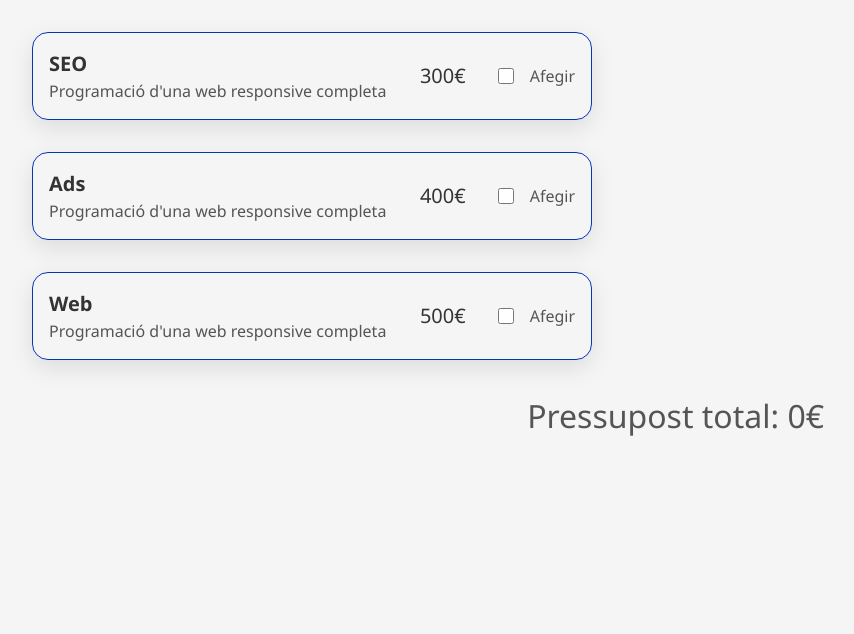
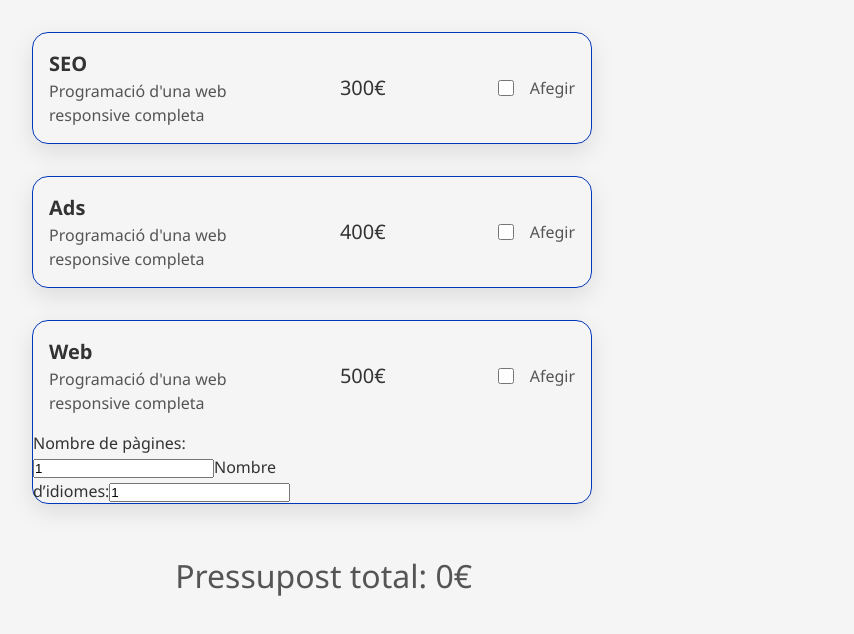
Before and after one commit to albertvallsbe/2025-s6-albertvalls, a React (Vite) app: page / in a window 1280 px wide. Shown: the top 634 px of the page, without its empty margins (328-1182 px from the left). Built offline with nearby package versions, Linux system fonts and the light colour scheme.

Commit message:
Add options in web service card

```diff
--- a/index.html
+++ b/index.html
@@ -5,7 +5,7 @@
 	<meta charset="UTF-8" />
 	<link rel="icon" type="image/svg+xml" href="/vite.svg" />
 	<meta name="viewport" content="width=device-width, initial-scale=1.0" />
-	<title>S5 - React cards</title>
+	<title>S6 - React</title>
 </head>
 
 <body>
--- a/src/App.tsx
+++ b/src/App.tsx
@@ -4,29 +4,39 @@ import dataCards from "./data/dataCards.json";
 import { Card } from "./components/Card";
 // import { useNavigation } from "./hooks/useNavigation";
 
+const WEB_SERVICE_ID = 3;
+
 const App = (): JSX.Element => {
 	const servicesList: ItemCard[] = dataCards;
+
 	const [selectedServices, setSelectedServices] = useState<number[]>([]);
+	const [webPages, setWebPages] = useState<number>(1);
+	const [webLanguages, setWebLanguages] = useState<number>(1);
 
-	const toggleServices = (idService: number, isChecked: boolean) => {
+	const toggleServices = (serviceId: number, isChecked: boolean) => {
 		setSelectedServices((seleccionats) => {
 			if (isChecked) {
-				return seleccionats.includes(idService)
+				return seleccionats.includes(serviceId)
 					? seleccionats
-					: [...seleccionats, idService];
-			} else {
-				return seleccionats.filter(
-					(identificador) => identificador !== idService
-				);
+					: [...seleccionats, serviceId];
 			}
+
+			return seleccionats.filter(
+				(identificador) => identificador !== serviceId
+			);
 		});
 	};
 
 	const totalBudget = useMemo(() => {
-		return servicesList
+		const baseCount = servicesList
 			.filter((service) => selectedServices.includes(service.id))
 			.reduce((acumulador, servei) => acumulador + servei.price, 0);
-	}, [servicesList, selectedServices]);
+
+		const webSelected = selectedServices.includes(WEB_SERVICE_ID);
+		const extraWeb = webSelected ? (webPages + webLanguages) * 30 : 0;
+
+		return baseCount + extraWeb;
+	}, [servicesList, selectedServices, webPages, webLanguages]);
 
 	return (
 		<>
@@ -39,11 +49,17 @@ const App = (): JSX.Element => {
 							checked: selectedServices.includes(servei.id),
 							onToggle: toggleServices,
 						}}
+						webOptionsProps={{
+							pages: webPages,
+							languages: webLanguages,
+							onChangePages: setWebPages,
+							onChangeLanguages: setWebLanguages,
+						}}
 					/>
 				))}
 
 				<div className="total__budget">
-					<span>Pressupost total:</span> {totalBudget}€
+					<span>Pressupost total: {totalBudget}€</span>
 				</div>
 			</div>
 		</>
--- a/src/components/Card.tsx
+++ b/src/components/Card.tsx
@@ -1,13 +1,27 @@
 import type { CardProps } from "../types/types";
+import { WebOptions } from "./WebOptions";
 
-export const Card = ({ card, controls }: CardProps): JSX.Element => {
+export const Card = ({
+	card,
+	controls,
+	webOptionsProps,
+}: CardProps): JSX.Element => {
 	const { checked = false, onToggle = () => {} } = controls ?? {};
+
+	const {
+		pages = 1,
+		languages = 1,
+		onChangePages,
+		onChangeLanguages,
+	} = webOptionsProps ?? {};
 
 	const handleChange = (event: React.ChangeEvent<HTMLInputElement>) => {
 		onToggle(card.id, event.target.checked);
 		console.log("card: ", card.id);
 		console.log("check: ", event.target.checked);
 	};
+
+	const isWebCard = card.id === 3;
 
 	return (
 		<article key={card.id} className={`card`}>
@@ -29,6 +43,14 @@ export const Card = ({ card, controls }: CardProps): JSX.Element => {
 					<p className="card__text">Afegir</p>
 				</div>
 			</div>
+			{isWebCard && onChangePages && onChangeLanguages && (
+				<WebOptions
+					pages={pages}
+					languages={languages}
+					onChangePages={onChangePages}
+					onChangeLanguages={onChangeLanguages}
+				/>
+			)}
 		</article>
 	);
 };
--- a/src/components/RandomImage.tsx
+++ /dev/null
@@ -1,6 +0,0 @@
-export const RandomImage = (): JSX.Element => {
-	const id = Math.floor(Math.random() * 122) + 1;
-	const src = `https://randomfox.ca/images/${id}.jpg`;
-
-	return <img width={320} src={src} alt="Random fox" />;
-};
--- /dev/null
+++ b/src/components/WebOptions.tsx
@@ -0,0 +1,35 @@
+import type { CardProps, WebOptionsProps } from "../types/types";
+
+export const WebOptions = ({
+	pages,
+	languages,
+	onChangePages,
+	onChangeLanguages,
+}: WebOptionsProps): JSX.Element => {
+	return (
+		<div className="web-options">
+			<label>
+				Nombre de pàgines:
+				<input
+					type="number"
+					min={1}
+					value={pages}
+					onChange={(event) => {
+						onChangePages?.(Number(event.target.value));
+					}}
+				/>
+			</label>
+			<label>
+				Nombre d’idiomes:
+				<input
+					type="number"
+					min={1}
+					value={languages}
+					onChange={(event) => {
+						onChangeLanguages?.(Number(event.target.value));
+					}}
+				/>
+			</label>
+		</div>
+	);
+};
--- a/src/styles/_home.scss
+++ b/src/styles/_home.scss
@@ -25,6 +25,7 @@ body {
 	display: grid;
 	grid-template-columns: repeat(2, auto);
 	grid-template-rows: 1fr;
+	gap: 5rem;
 }
 
 .card__item {
@@ -37,6 +38,7 @@ body {
 	grid-template-columns: repeat(2, auto);
 	gap: 1rem;
 	align-items: center;
+
 }
 
 
@@ -60,10 +62,13 @@ body {
 }
 
 .total__budget {
+	width: 22rem;
+	margin: 2rem auto;
 	font-size: 2rem;
 	color: #555;
 	text-align: end;
-	margin-right: 8rem;
+	// margin-right: 8rem;
+	padding: 1rem;
 }
 
 input[type="checkbox"] {
```
Also changed, not shown: src/components/Indicator.tsx (deleted, +0 -23 lines), src/types/types.tsx (+8 -4 lines).
